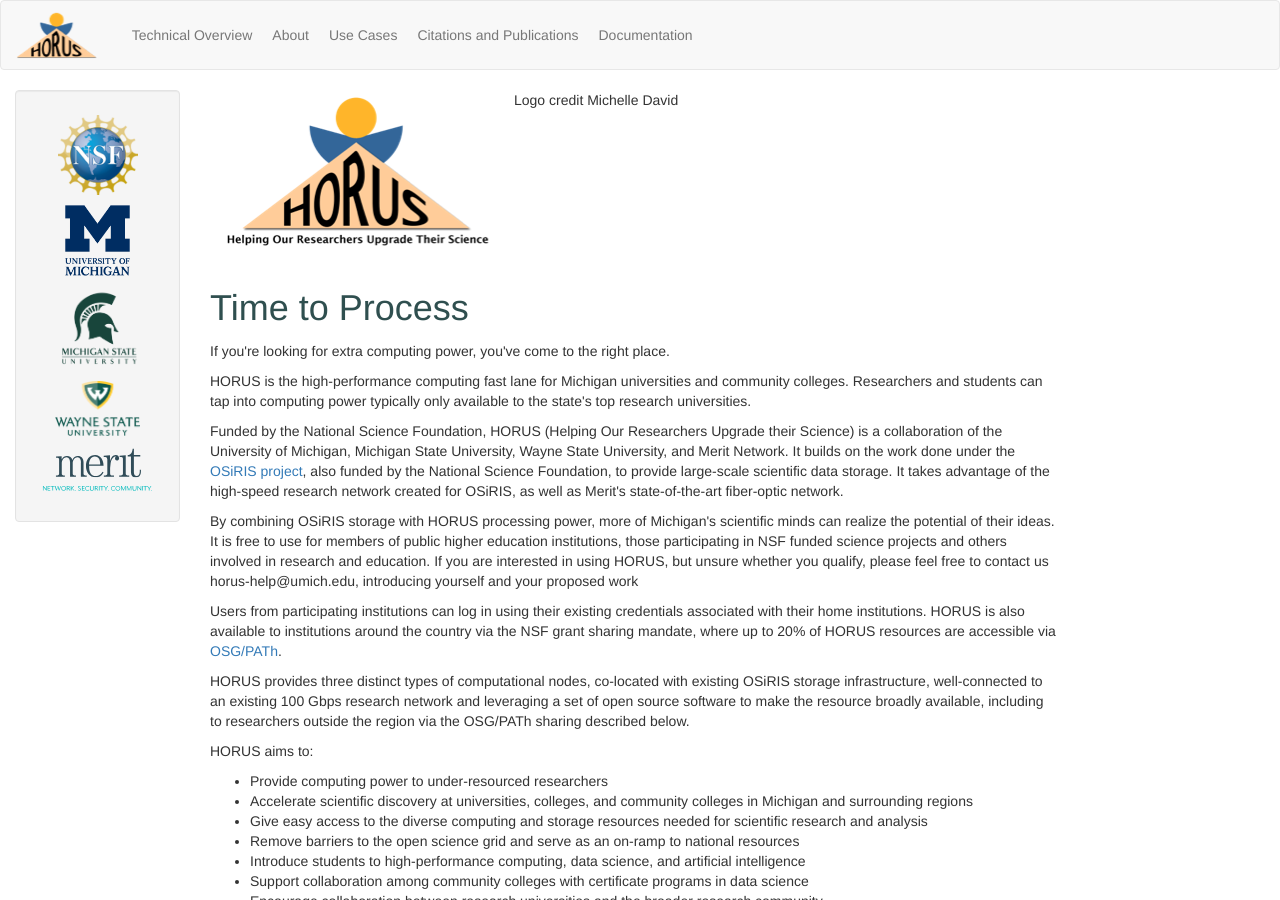
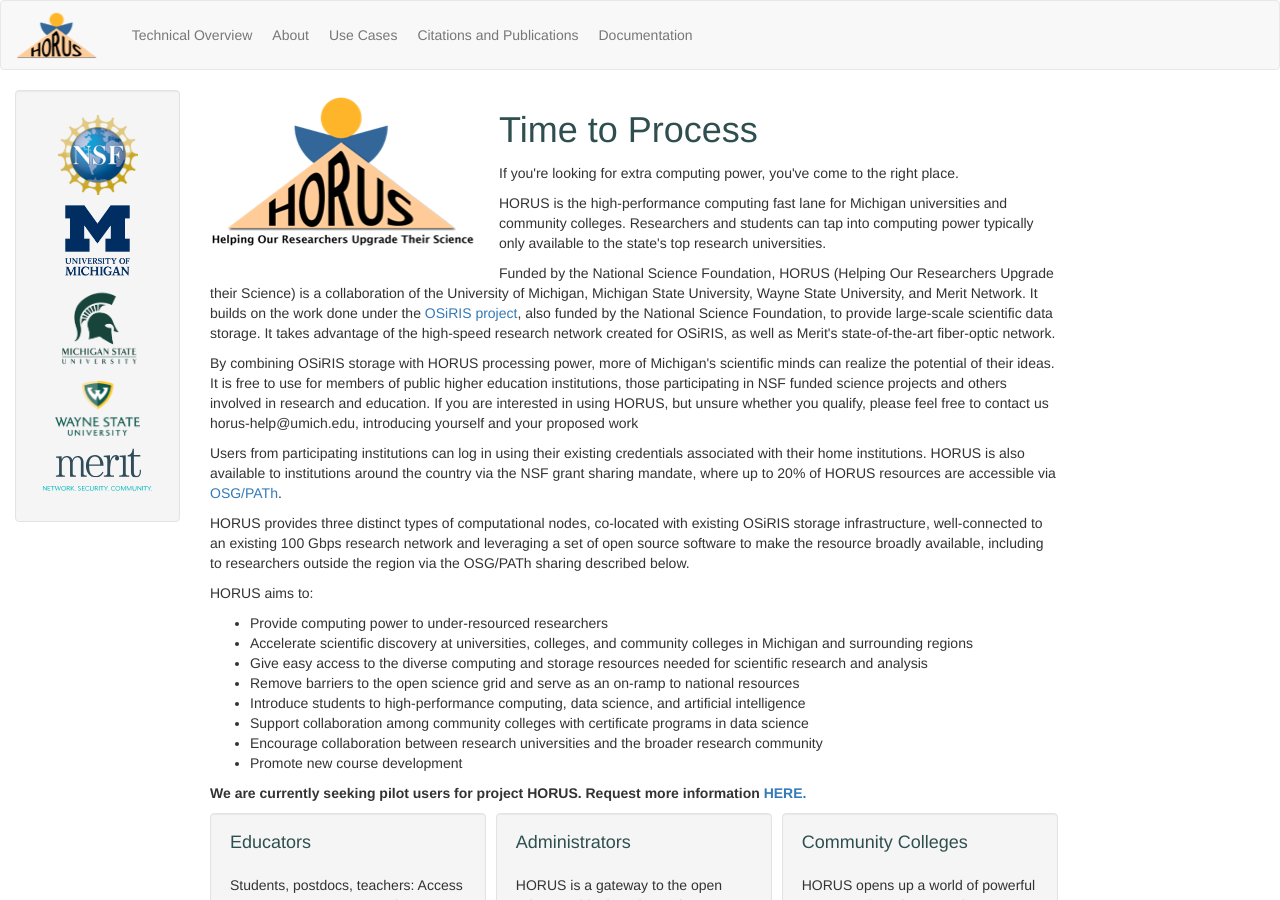
Before and after one commit to horus-ci/horus-dev.github.io, a Jekyll site: the page built from index.html, in a window 1280 px wide and 900 px high. Built offline with Jekyll 4.4.1, drawn with Linux system fonts in a browser that asks for light colours; the list of posts is cut into pages by our own code.

Commit message:
Undo overlay text attempt

```diff
--- a/index.html
+++ b/index.html
@@ -4,10 +4,8 @@
 {% include JB/setup %}
 
 
-<div class="container">
-  <img src="assets/images/logos/horus_logo_tag.png" style="padding: 0 10px 10px 0; " class="lf">
-  <div class="overlay">Logo credit Michelle David</div>
-</div>
+
+<img src="assets/images/logos/horus_logo_tag.png" style="padding: 0 10px 10px 0; " class="lf">
 <h1>Time to Process</h1>
 <p>If you're looking for extra computing power, you've come to the right place.</p>
 
```
